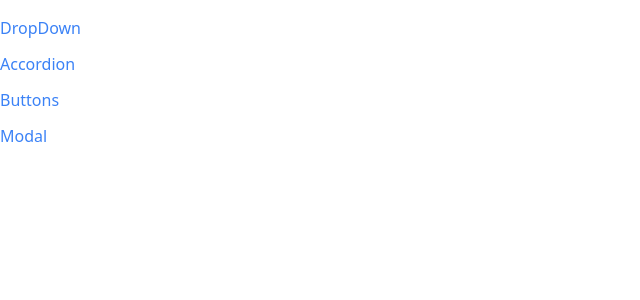
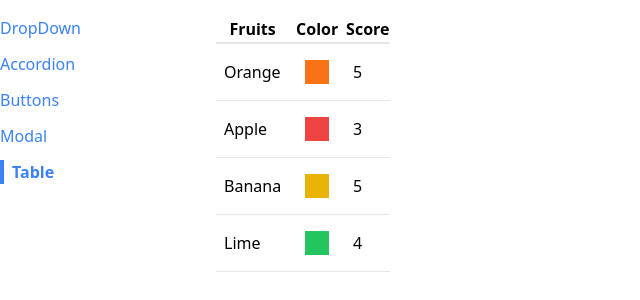
Before and after one commit to Jeevaneupane23/Components-on-React, a React (Create React App) app: page /table in a window 1280 px wide. Shown: the top 300 px of the page, without its empty margins (0-640 px from the left). Built offline with nearby package versions, Linux system fonts and the light colour scheme.

Commit message:
Table is completed

```diff
--- a/src/App.js
+++ b/src/App.js
@@ -4,6 +4,7 @@
 import ButtonPage from "./Pages/ButtonPages";
 import DropDownPage from "./Pages/DropDownPage";
 import ModalPage from "./Pages/ModalPage";
+import TablePage from "./Pages/TablePage";
 
 
 function App(){
@@ -29,6 +30,10 @@
       <ModalPage/>
 
     </Route>
+    <Route path="/table">
+      <TablePage/>
+
+    </Route>
    </div>
   </div>
 )
--- a/src/Components/SideBar.js
+++ b/src/Components/SideBar.js
@@ -8,7 +8,8 @@
         {label:"DropDown",path:"/"},
         {label:"Accordion",path:"/accordion"},
         {label:'Buttons',path:"/button"},
-        {label:'Modal',path:'/modal'}
+        {label:'Modal',path:'/modal'},
+        {label:'Table',path:'/table'},
 
     ]
 
--- /dev/null
+++ b/src/Components/Table.js
@@ -0,0 +1,49 @@
+
+
+
+
+function Table({ data, config ,keyFn}) {
+
+    const renderedhead = config.map((title) => {
+        return <th key={title.label}>{title.label}</th>
+    })
+
+    const renderedbody = data.map((rowData) => {
+
+        const renderedCells=config.map((items)=>{
+            return(
+                <td className="p-2" key={items.label}>{items.render(rowData)}</td>
+            )
+        })
+        return (
+            <tr className="border-b" key={keyFn(rowData)}>
+                {renderedCells}
+
+            </tr>
+        )
+
+    })
+
+
+
+
+
+    return (
+        <table className="table-auto border-spacing-2">
+            <thead>
+                <tr className="border-b-2">
+
+                    {renderedhead}
+
+                </tr>
+
+            </thead>
+            <tbody>
+                {renderedbody}
+
+            </tbody>
+        </table>
+    )
+}
+
+export default Table;
--- /dev/null
+++ b/src/Pages/TablePage.js
@@ -0,0 +1,55 @@
+import Table from "../Components/Table";
+
+
+function TablePage() {
+
+    const data = [
+        { name: 'Orange', color: 'bg-orange-500', score: 5 },
+        { name: 'Apple', color: 'bg-red-500', score: 3 },
+        { name: 'Banana', color: 'bg-yellow-500', score: 5 },
+        { name: 'Lime', color: 'bg-green-500', score: 4 },
+    ];
+
+    const config = [
+        {
+            label: "Fruits",
+            render:(fruit)=>fruit.name
+
+
+        },
+        {
+            label: "Color",
+            render:(fruit)=><div className={`p-3 m-2 ${fruit.color}`}></div>
+
+        },
+        {
+            label: "Score",
+            render:(fruit)=>fruit.score
+
+        },
+
+
+
+    ]
+
+    const keyFn=(fruit)=>{
+
+        return fruit.name;
+
+
+
+    }
+
+
+
+
+
+
+    return (
+        <div>
+            <Table data={data} config={config} keyFn={keyFn} />
+        </div>
+    )
+}
+
+export default TablePage;
```
